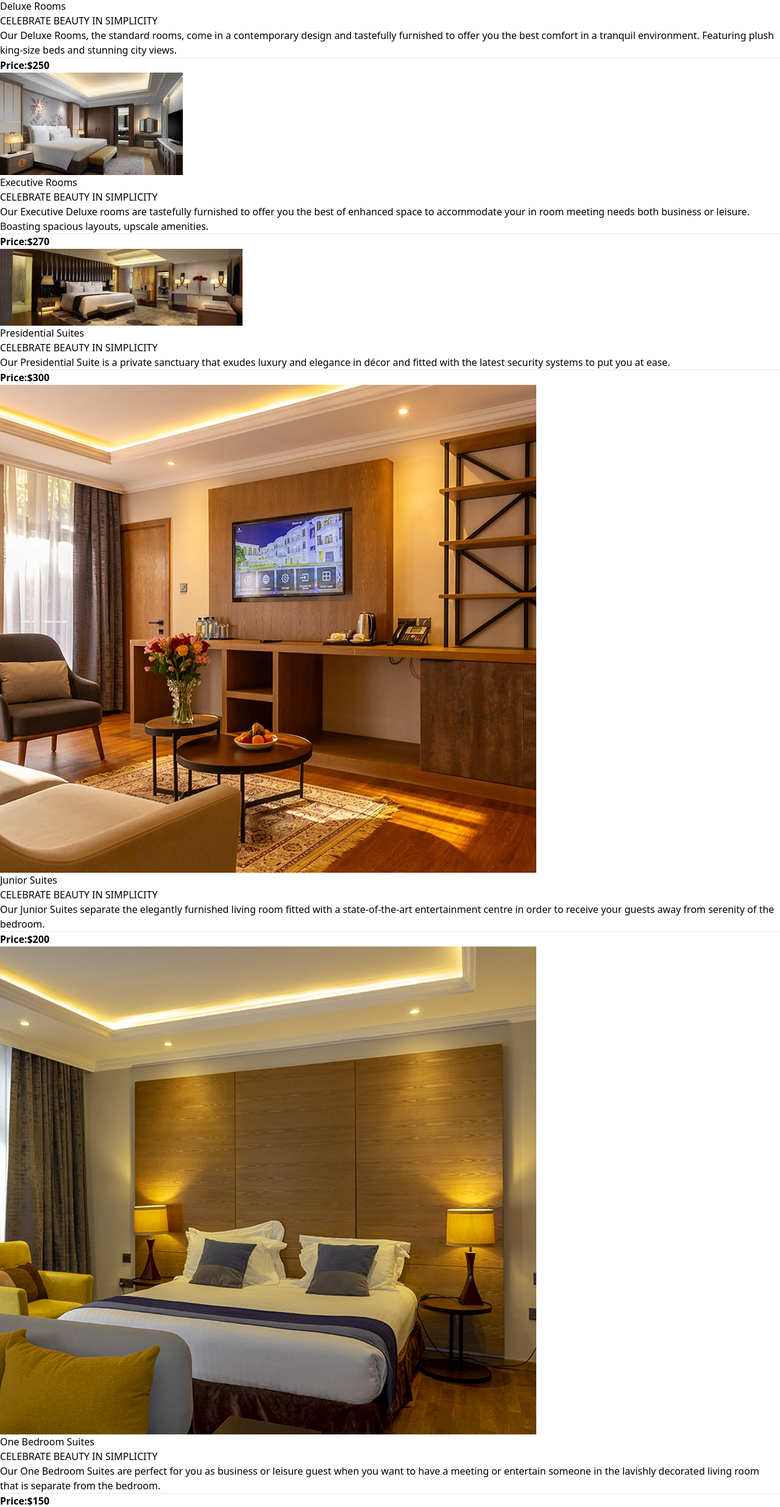
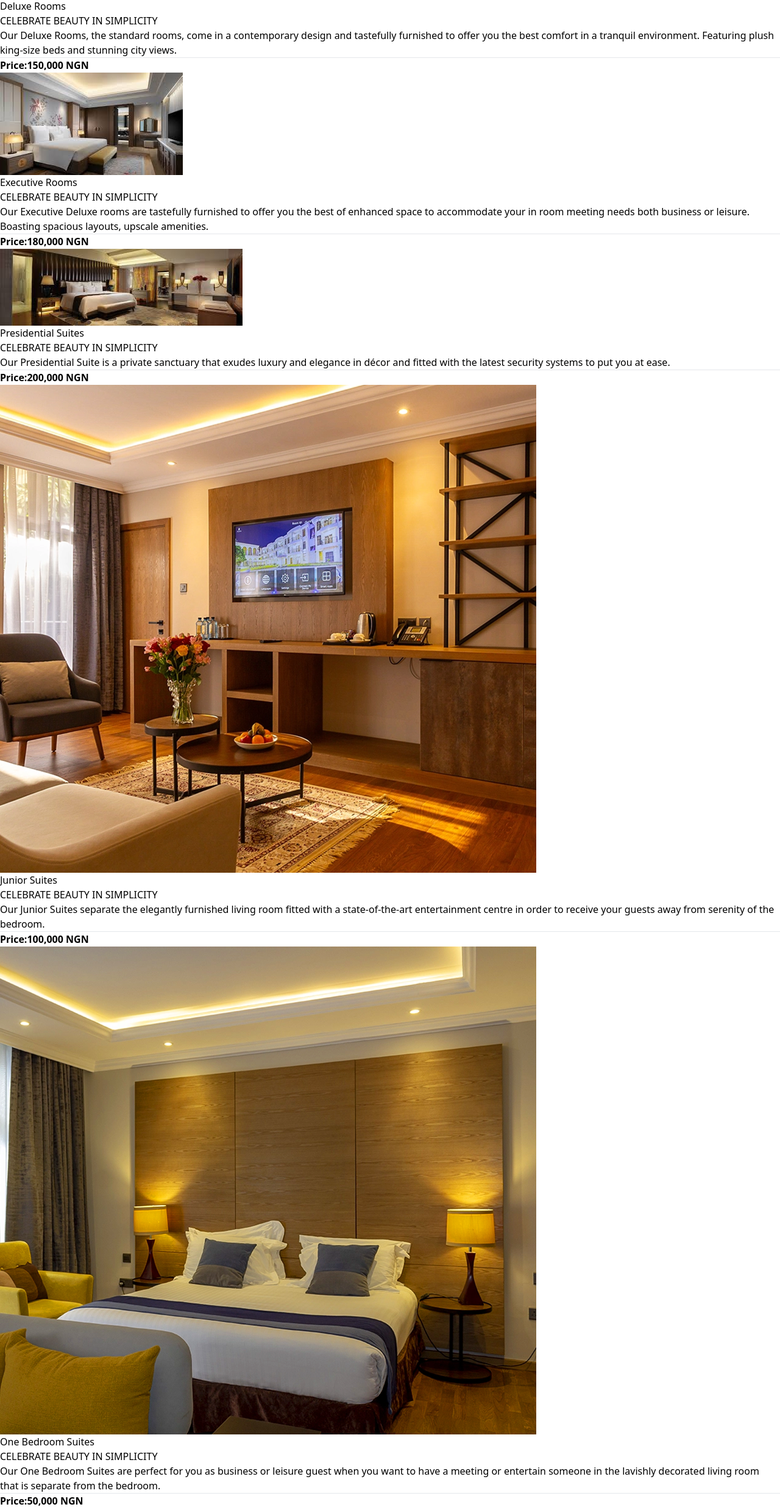
Before and after one commit to Lady-Mirabel/Project4, a React (Vite) app: page /services in a window 1280 px wide. Shown: the part 993-3464 px from the top of the page at 61% size. Built offline with nearby package versions, Linux system fonts and the light colour scheme.

Commit message:
henry danger

```diff
--- a/src/components/content.jsx
+++ b/src/components/content.jsx
@@ -19,7 +19,7 @@ function Content() {
           bg-gradient-to-b from-slate-200 to-slate-400 rounded-lg"
           >
             <b> Location:</b>
-            <p> Downtown, New York City</p>
+            <p>Umuobi-Assa Ohaji/Egbema L.G.A Imo State, Nigeria</p>
           </div>
           <div
             className="flex-1 m-10 flex items-center justify-center flex-col
@@ -32,9 +32,8 @@ function Content() {
             className="flex-1 m-10 flex justify-center items-center flex-col
            bg-gradient-to-b from-slate-200 to-slate-400 rounded-lg"
           >
-            <b> Price:</b>
-
-            <p>$150 - $250/night</p>
+            <b> Price:NGN</b>
+            <p>50,000-200,000/night</p>
           </div>
           <div
             className="flex-1 m-10 flex flex-col justify-center items-center
--- a/src/components/footer.jsx
+++ b/src/components/footer.jsx
@@ -1,19 +1,27 @@
 function Footer() {
   return (
-    <div className="flex flex-col bg-slate-800 h-44 rounded-lg text-white pt-10 justify-center items-center">
+    <div className="flex flex-col bg-slate-800 rounded-lg text-white justify-center items-center">
       <div className="flex-1">
         Copyright All Right Reserved 2024, Oluaka Institute Of Technology,
         Obinze Powered by BossLady
       </div>
       <div className="flex-1">
-        <p>For more information, call: <a href="http://tel.me/+2348133328698"></a></p>
+        <p>For more information, call:+2348133328698</p>
         <p>Send Feedback: ogbujimirabel@gmail.com</p>
-        <div className="gap-5">
-          <button className="icon-whatsapp text-3xl text-green-500">
-            <a href="http://wa.me/+2348133328698"></a>
+        <div className="flex-1">
+          <button>
+            <a href="http://wa.me/+2348133328698">
+              <span className="icon-whatsapp text-3xl text-green-500"></span>{" "}
+            </a>
           </button>
-          <span className="icon-telegram text-3xl text-blue-500"></span>
-          <span className="icon-facebook text-3xl"></span>
+          <button>
+            <a href="http://t.me/Daddys_Girl7">
+              <span className="icon-telegram text-3xl text-blue-500"></span>
+            </a>
+          </button>
+          <button>
+            <span className="icon-facebook text-3xl"></span>
+          </button>
         </div>
       </div>
     </div>
--- a/src/components/menu.jsx
+++ b/src/components/menu.jsx
@@ -6,7 +6,7 @@ function Menu() {
   console.log(open);
 
   return (
-    <div className="flex h-16 w-full justify-between px-2 bg-slate-800">
+    <div className="flex h-16 w-full justify-between px-2 bg-slate-800 rounded-t-lg">
       <div className="flex justify-start items-center gap-2 font-bold text-red-800 lg:flex text-xl">
         <img
           src={logo}
--- a/src/components/services.jsx
+++ b/src/components/services.jsx
@@ -33,7 +33,7 @@ function Services() {
           <div className="flex">
             <div className="flex-1 flex justify-center items-center">
               <p>
-                <b>Price:$250</b>
+                <b>Price:150,000 NGN</b>
               </p>
             </div>
           </div>
@@ -56,7 +56,7 @@ function Services() {
           <div className="flex">
             <div className="flex-1 flex justify-center items-center">
               <p>
-                <b>Price:$270</b>
+                <b>Price:180,000 NGN</b>
               </p>
             </div>
           </div>
@@ -78,7 +78,7 @@ function Services() {
           <div className="flex">
             <div className="flex-1 flex justify-center items-center">
               <p>
-                <b>Price:$300</b>
+                <b>Price:200,000 NGN</b>
               </p>
             </div>
           </div>
@@ -98,7 +98,7 @@ function Services() {
           <div className="flex">
             <div className="flex-1 flex justify-center items-center">
               <p>
-                <b>Price:$200</b>
+                <b>Price:100,000 NGN</b>
               </p>
             </div>
           </div>
@@ -116,7 +116,7 @@ function Services() {
           <div className="flex">
             <div className="flex-1 flex justify-center items-center">
               <p>
-                <b>Price:$150</b>
+                <b>Price:50,000 NGN</b>
               </p>
             </div>
           </div>
@@ -134,7 +134,7 @@ function Services() {
           <div className="flex">
             <div className="flex-1 flex justify-center items-center">
               <p>
-                <b>Price:$170</b>
+                <b>Price:80,000 NGN</b>
               </p>
             </div>
           </div>
```
